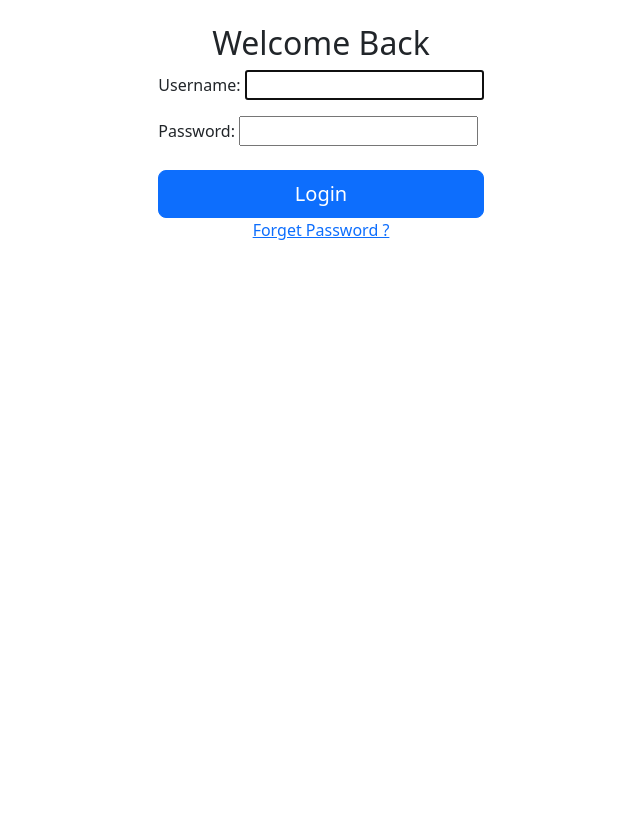
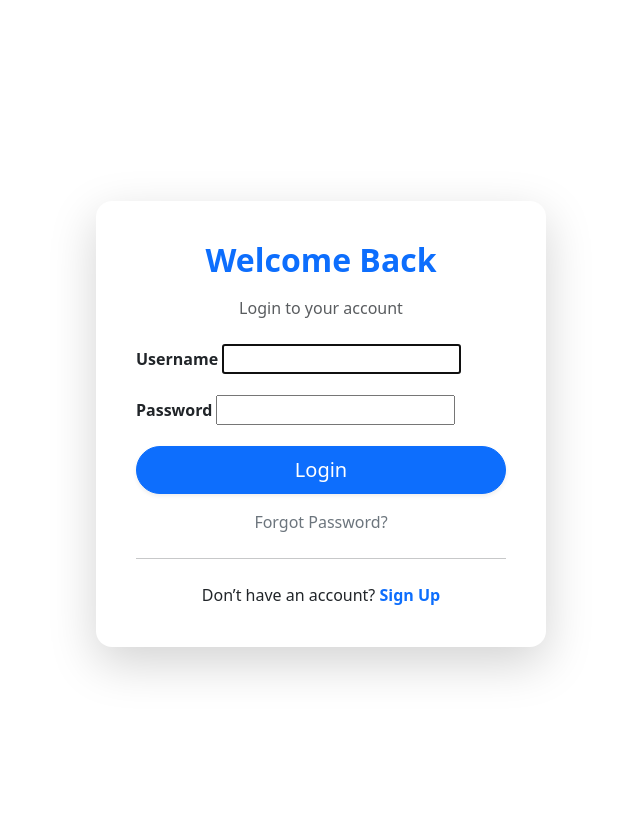
Before and after one commit to Kumaraguhan-Testpress/SalesVenue_MP, a Django app: page /accounts/login/ in a window 1280 px wide. Shown: the part 56-880 px from the top of the page, without its empty margins (319-959 px from the left). Run offline with Django 4.2, Linux system fonts and the light colour scheme.

Commit message:
Change Layout for Signup and Login Page

```diff
--- a/accounts/templates/login.html
+++ b/accounts/templates/login.html
@@ -1,17 +1,56 @@
 {% extends "accounts_base.html" %}
 {% block title %}Login{% endblock %}
 {% block content %}
-<div class="d-flex justify-content-center min-vh-100">
-    <div class="login-card">
-        <h2 class="text-center">Welcome Back</h2>
-        <form method="post">
-            {% csrf_token %}
-            {{ form.as_p }}
-            <div class="d-grid mt-4">
-                <button type="submit" class="btn btn-primary btn-lg">Login</button>
+<div class="d-flex justify-content-center align-items-center min-vh-100 bg-image">
+    <div class="card shadow-lg border-0 rounded-4 p-4 position-relative" style="max-width: 450px; width: 100%; z-index: 1;">
+        <div class="card-body">
+            <h2 class="text-center mb-3 text-primary fw-bold">Welcome Back</h2>
+            <p class="text-muted text-center mb-4">Login to your account</p>
+
+            <form method="post" novalidate>
+                {% csrf_token %}
+                {% if form.non_field_errors %}
+                    <div class="alert alert-danger" role="alert">
+                        {% for error in form.non_field_errors %}
+                            {{ error }}
+                        {% endfor %}
+                    </div>
+                {% endif %}
+
+                {% for field in form %}
+                    <div class="mb-3">
+                        <label for="{{ field.id_for_label }}" class="form-label fw-semibold">
+                            {{ field.label }}
+                        </label>
+                        {{ field }}
+                        {% for error in field.errors %}
+                            <div class="text-danger small">{{ error }}</div>
+                        {% endfor %}
+                    </div>
+                {% endfor %}
+
+                <div class="d-grid mt-3">
+                    <button type="submit" class="btn btn-primary btn-lg rounded-pill shadow-sm">
+                        Login
+                    </button>
+                </div>
+            </form>
+
+            <div class="text-center mt-3">
+                <a href="{% url 'password_reset' %}" class="text-decoration-none text-secondary">
+                    Forgot Password?
+                </a>
             </div>
-        </form>
-        <center><a href="{% url 'password_reset' %}" >Forget Password ?</a></center>
+
+            <hr class="my-4">
+
+            <p class="text-center mb-0">
+                Don’t have an account?
+                <a href="{% url 'signup' %}" class="fw-semibold text-primary text-decoration-none">
+                    Sign Up
+                </a>
+            </p>
+        </div>
     </div>
 </div>
 {% endblock %}
```
Also changed, not shown: accounts/templates/signup.html (+37 -13 lines).
